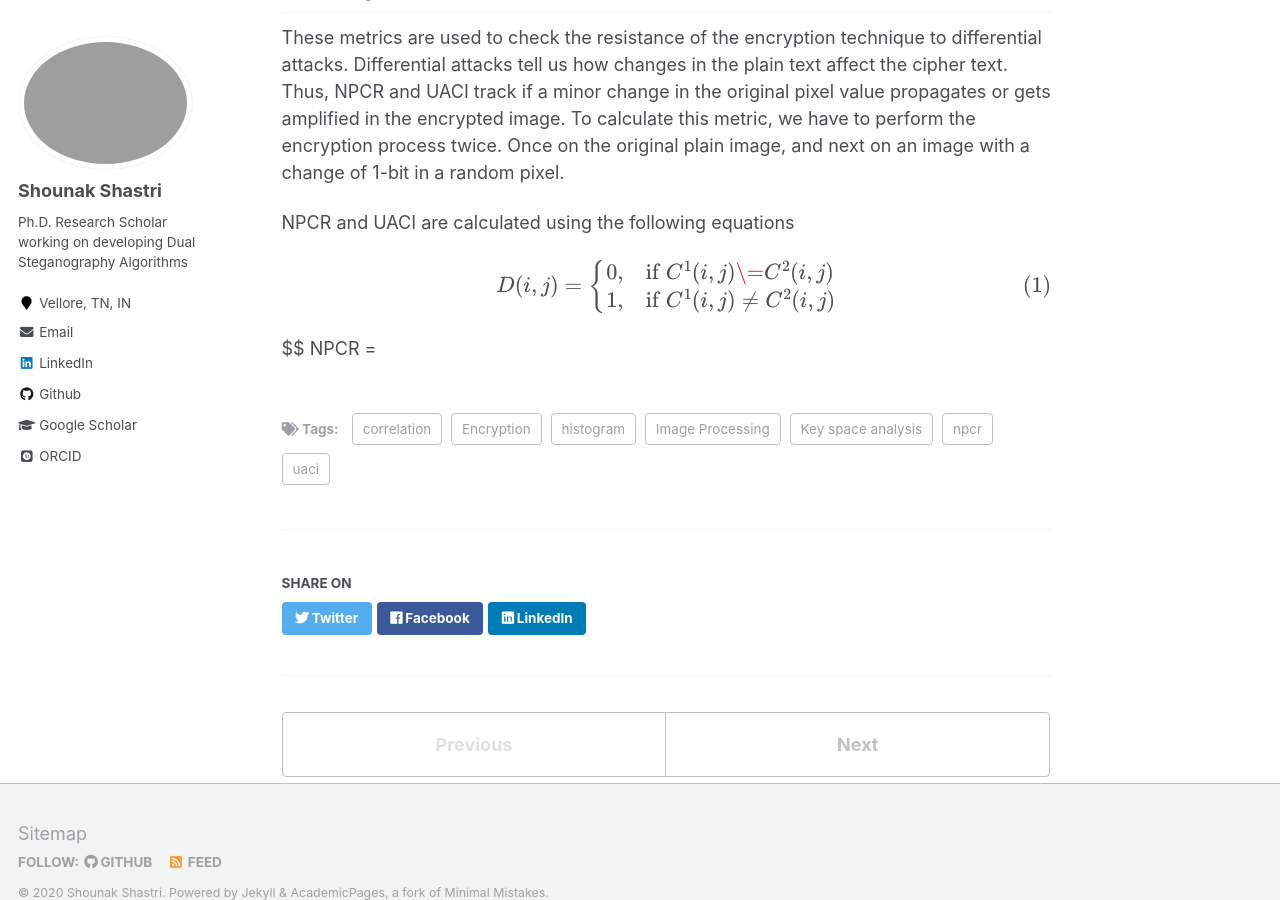
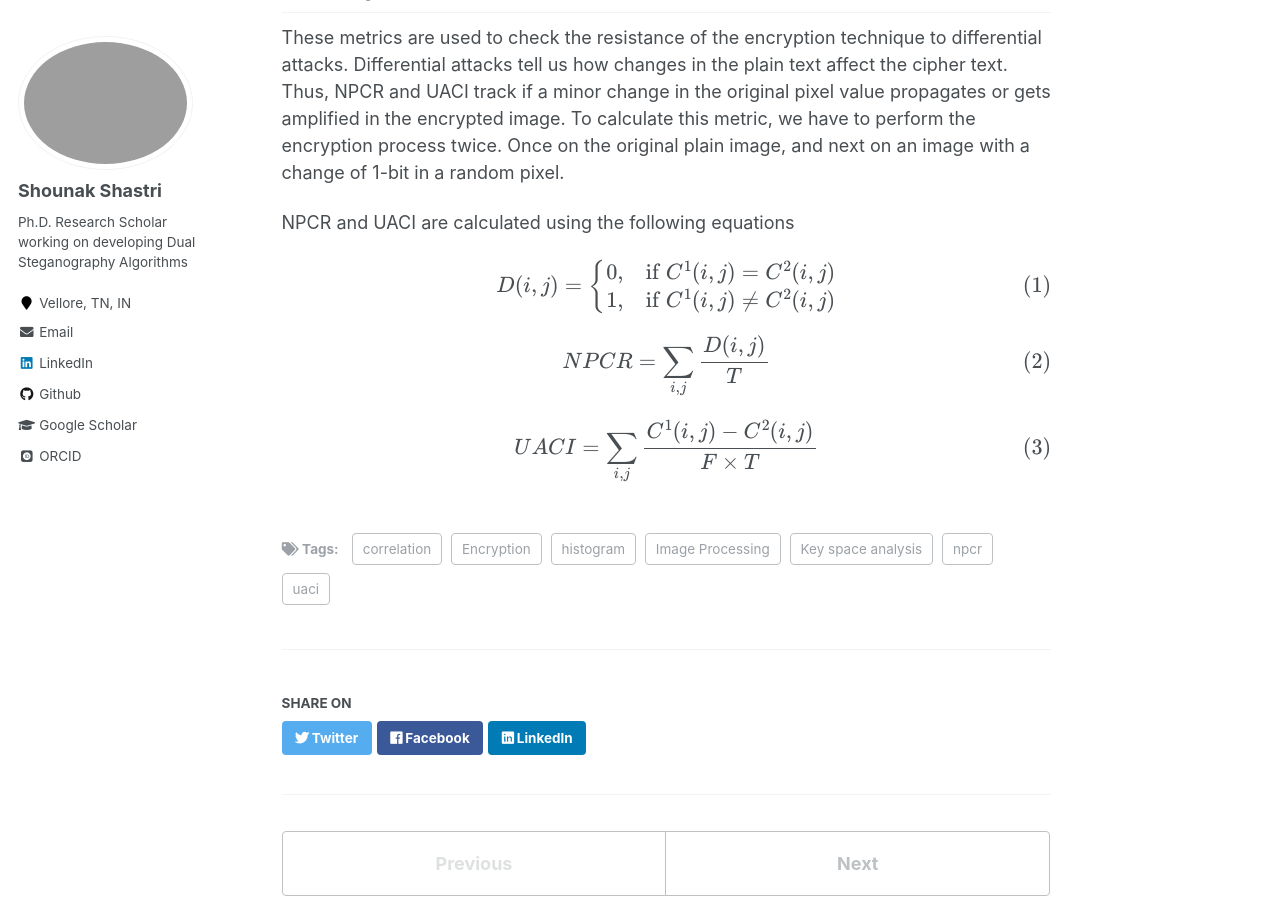
Before and after one commit to shounakshastri/shounakshastri.github.io, a Jekyll site: the page built from _blogposts/NPCR-and-UACI.md, in a window 1280 px wide and 900 px high, scrolled down 2059 px. Built offline with Jekyll 4.4.1, drawn with Linux system fonts in a browser that asks for light colours; some web fonts are replaced; formulas are drawn with MathJax 3; some of the changed text lies outside the part shown.

Commit message:
math trial

```diff
--- a/_blogposts/NPCR-and-UACI.md
+++ b/_blogposts/NPCR-and-UACI.md
@@ -50,8 +50,10 @@ These metrics are used to check the resistance of the encryption technique to di
 NPCR and UACI are calculated using the following equations
 
 $$ D(i, j) = \begin{cases}
-                    0, & \text {if } C^1(i, j) \= C^2(i, j) \\
+                    0, & \text {if } C^1(i, j) = C^2(i, j) \\
                     1, & \text {if } C^1(i, j) \neq C^2(i, j)
              \end{cases} $$
 
-$$ NPCR =
+$$ NPCR = \sum_{i, j} \frac {D(i, j)}{T} $$
+
+$$ UACI =  \sum_{i, j} \frac {C^1(i, j) - C^2(i, j)}{F \times T} $$
```
